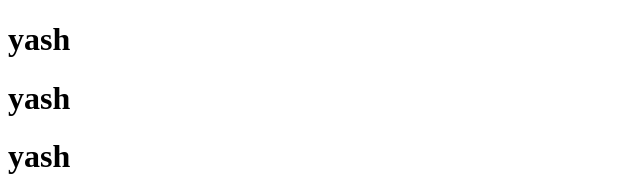
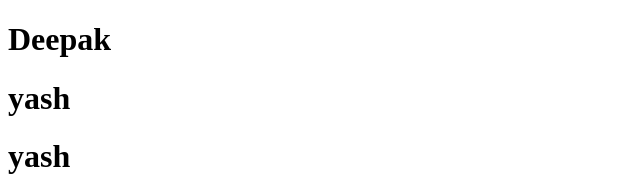
Before and after one commit to n7666/github, a plain HTML site: page index.html in a window 1280 px wide. Shown: the top 176 px of the page, without its empty margins (0-640 px from the left). Drawn offline with Linux system fonts and the light colour scheme.

Commit message:
Update index.html

```diff
--- a/index.html
+++ b/index.html
@@ -6,7 +6,7 @@
     <title>Document</title>
 </head>
 <body>
-    <h1>yash</h1>
+    <h1>Deepak</h1>
     <h1>yash</h1>
     <h1>yash</h1>
     <h1>yash</h1>
```
